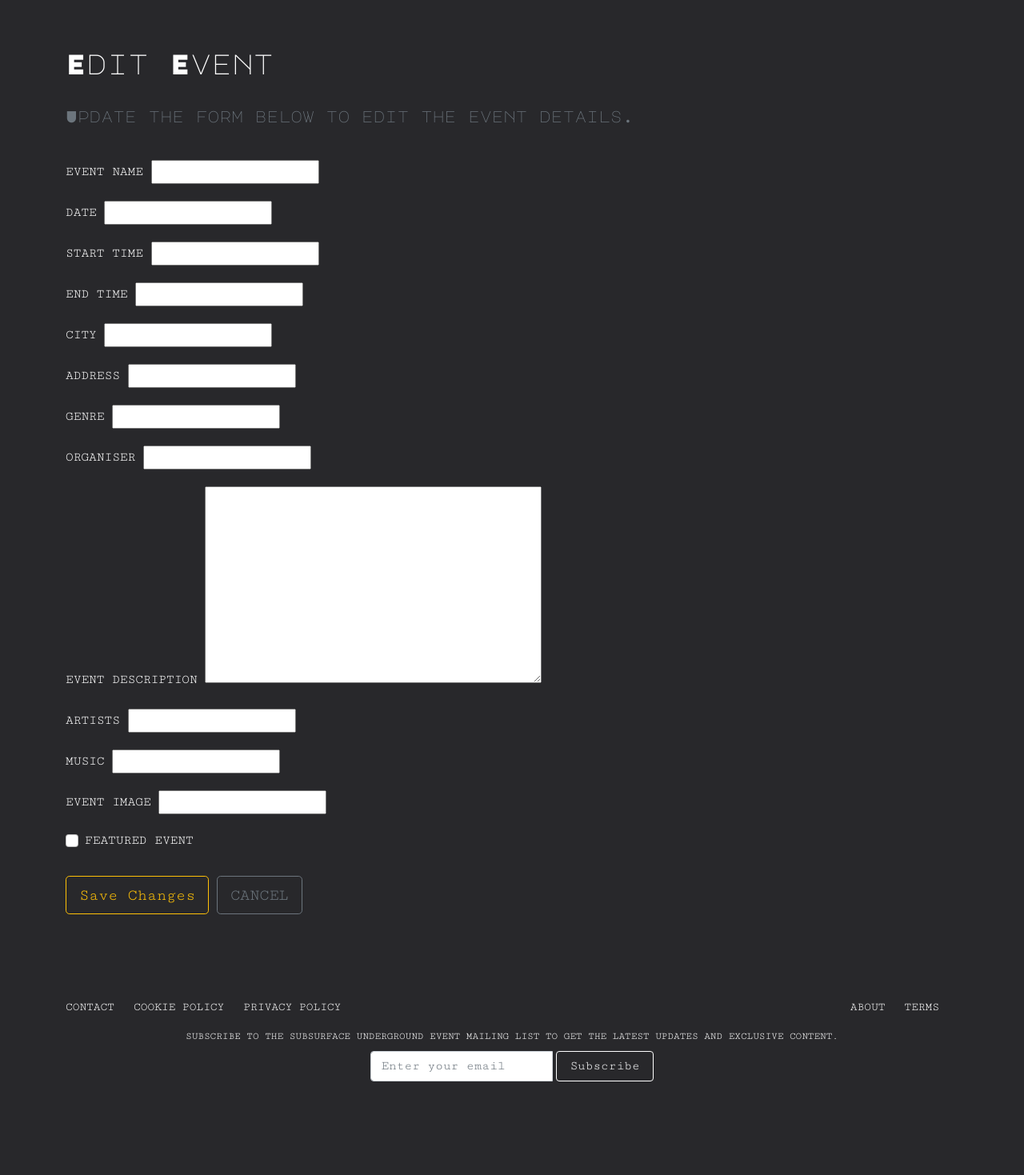
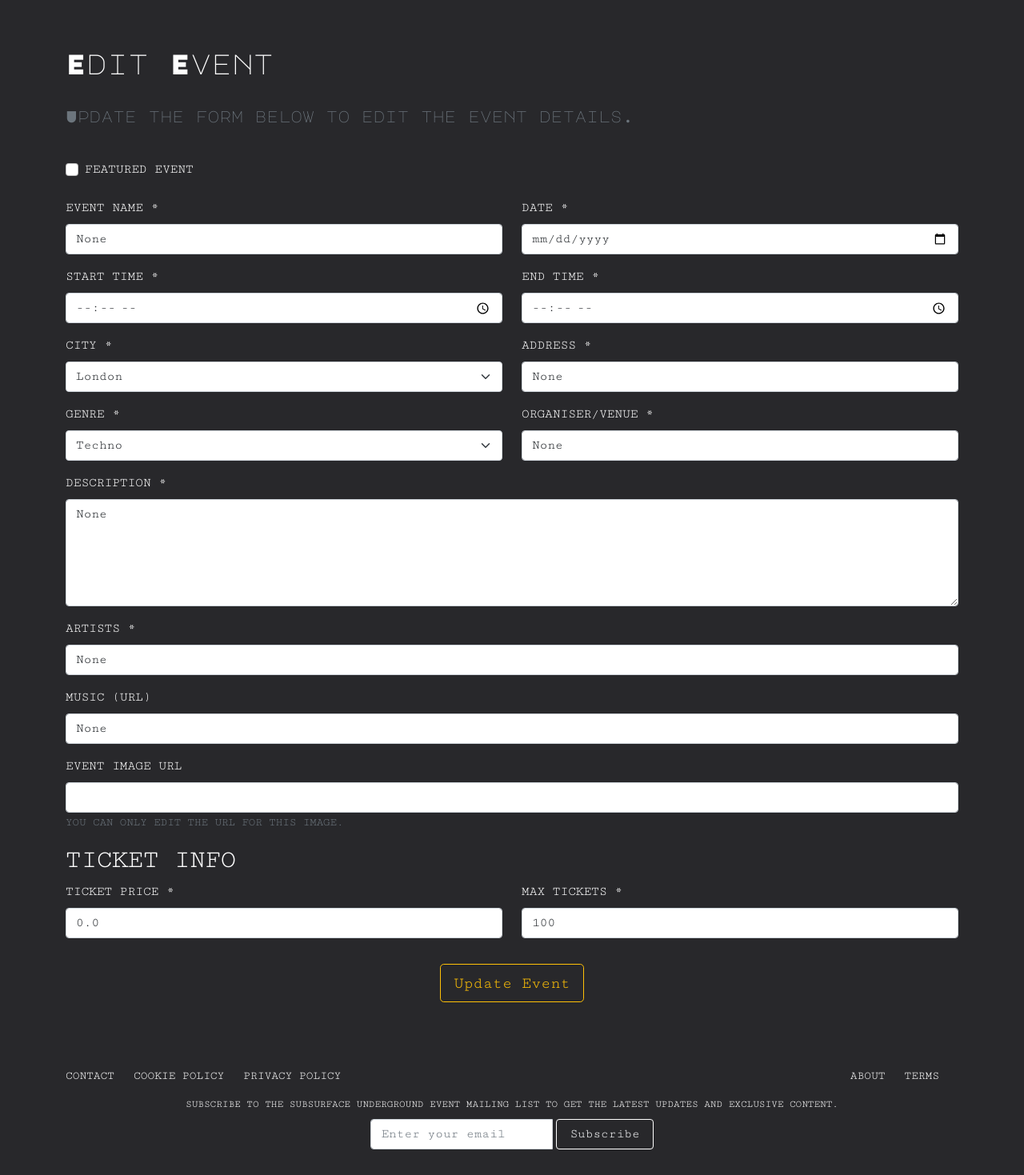
Before and after one commit to parduckids/milestone-project-four, a Django app: template event/templates/event/edit_event.html in a window 1280 px wide. Shown: the part 132-1601 px from the top of the page at 80% size. Before the commit the page ends 1484 px from the top, so only its background shows below. Run offline with Django 5.2, Linux system fonts and the light colour scheme; the template is opened without the code that fills it: values that come from a table or form of the project are taken from there, others are empty.

Commit message:
feat: update create, edit and details pages with the new ticket values

```diff
--- a/event/forms.py
+++ b/event/forms.py
@@ -6,5 +6,5 @@
         model = Event
         fields = [
             'event_name', 'date', 'start_time', 'end_time', 'city', 'address',
-            'genre', 'organiser', 'event_description', 'artists', 'music', 'event_image', 'featured'
+            'genre', 'organiser', 'event_description', 'artists', 'music', 'event_image', 'featured', 'ticket_price', "max_tickets"
         ]
--- a/event/templates/event/edit_event.html
+++ b/event/templates/event/edit_event.html
@@ -1,90 +1,127 @@
+
+<!-- NEW -->
+
+
 {% extends "base.html" %}
 {% load static %}
+<!-- Add title -->
 {% block extra_title %} Edit Event {% endblock %}
 
+<!-- Extend base template with content -->
 {% block content %}
+<!-- Page Content -->
 <div class="container mt-5 sexy-font">
     <h1>Edit Event</h1>
     <p class="text-muted">Update the form below to edit the event details.</p>
 </div>
 
+<!-- Edit Event Form -->
 <div class="container mt-4">
     <form id="edit-event-form" method="post" enctype="multipart/form-data">
         {% csrf_token %}
-        <div class="mb-3">
-            <label for="id_event_name" class="form-label">Event Name</label>
-            {{ form.event_name }}
+        <!-- add featured checkbox -->
+        <div class="form-check mb-4">
+            <input class="form-check-input" type="checkbox" id="event-featured" name="featured" value="true" {% if form.featured.value %}checked{% endif %}>
+            <label class="form-check-label" for="event-featured">
+                Featured Event
+            </label>
+        </div>
+        <div class="row">
+            <div class="col-md-6 mb-3">
+                <label for="event-name" class="form-label">Event Name *</label>
+                <input type="text" class="form-control" id="event-name" name="event_name"
+                    placeholder="Name of the event." value="{{ form.event_name.value }}" required>
+            </div>
+            <div class="col-md-6 mb-3">
+                <label for="event-date" class="form-label">Date *</label>
+                <input type="date" class="form-control" id="event-date" name="date" value="{{ form.date.value|date:'Y-m-d' }}" required>
+            </div>
+            <div class="col-md-6 mb-3">
+                <label for="event-start-time" class="form-label">Start Time *</label>
+                <input type="time" class="form-control" id="event-start-time" name="start_time" value="{{ form.start_time.value|time:'H:i' }}" required>
+            </div>
+            <div class="col-md-6 mb-3">
+                <label for="event-end-time" class="form-label">End Time *</label>
+                <input type="time" class="form-control" id="event-end-time" name="end_time" value="{{ form.end_time.value|time:'H:i' }}" required>
+            </div>
+        </div>
+        <div class="row">
+            <div class="col-md-6 mb-3">
+                <label for="event-city" class="form-label">City *</label>
+                <select class="form-select" id="event-city" name="city" required>
+                    <option value="" disabled>Choose a city.</option>
+                    <option value="london" {% if form.city.value == "london" %}selected{% endif %}>London</option>
+                    <option value="birmingham" {% if form.city.value == "birmingham" %}selected{% endif %}>Birmingham</option>
+                    <option value="manchester" {% if form.city.value == "manchester" %}selected{% endif %}>Manchester</option>
+                    <option value="bristol" {% if form.city.value == "bristol" %}selected{% endif %}>Bristol</option>
+                    <option value="liverpool" {% if form.city.value == "liverpool" %}selected{% endif %}>Liverpool</option>
+                    <option value="cardiff" {% if form.city.value == "cardiff" %}selected{% endif %}>Cardiff</option>
+                </select>
+            </div>
+            <div class="col-md-6 mb-3">
+                <label for="event-venue" class="form-label">Address *</label>
+                <input type="text" class="form-control" id="event-address" name="address"
+                    placeholder="For example: BS2 5RH, Bass street 45..." value="{{ form.address.value }}" required>
+            </div>
+        </div>
+        <div class="row">
+            <div class="col-md-6 mb-3">
+                <label for="event-genre" class="form-label">Genre *</label>
+                <select class="form-select" id="event-genre" name="genre" required>
+                    <option value="" disabled>Choose a genre.</option>
+                    <option value="techno" {% if form.genre.value == "techno" %}selected{% endif %}>Techno</option>
+                    <option value="house" {% if form.genre.value == "house" %}selected{% endif %}>House</option>
+                    <option value="experimental" {% if form.genre.value == "experimental" %}selected{% endif %}>Experimental</option>
+                    <option value="noise" {% if form.genre.value == "noise" %}selected{% endif %}>Noise</option>
+                </select>
+            </div>
+            <div class="col-md-6 mb-3">
+                <label for="event-organiser" class="form-label">Organiser/Venue *</label>
+                <input type="text" class="form-control" id="event-organiser" name="organiser"
+                    placeholder="Who is organising this event?" value="{{ form.organiser.value }}" required>
+            </div>
         </div>
 
         <div class="mb-3">
-            <label for="id_date" class="form-label">Date</label>
-            {{ form.date }}
+            <label for="event-description" class="form-label">Description *</label>
+            <textarea class="form-control" id="event-description" name="event_description" rows="5" required
+                placeholder="What's this event about?">{{ form.event_description.value }}</textarea>
+        </div>
+        <div class="mb-3">
+            <label for="event-artists" class="form-label">Artists *</label>
+            <input type="text" class="form-control" id="event-artists" name="artists"
+                placeholder="Enter artist names separated by a comma..." value="{{ form.artists.value }}" required>
+        </div>
+        <div class="mb-3">
+            <label for="event-music" class="form-label">Music (URL)</label>
+            <input type="url" class="form-control" id="event-music" name="music"
+                placeholder="Use a SoundCloud, YouTube, Spotify, etc. link." value="{{ form.music.value }}">
         </div>
 
         <div class="mb-3">
-            <label for="id_start_time" class="form-label">Start Time</label>
-            {{ form.start_time }}
-        </div>
-
-        <div class="mb-3">
-            <label for="id_end_time" class="form-label">End Time</label>
-            {{ form.end_time }}
-        </div>
-
-        <div class="mb-3">
-            <label for="id_city" class="form-label">City</label>
-            {{ form.city }}
-        </div>
-
-        <div class="mb-3">
-            <label for="id_address" class="form-label">Address</label>
-            {{ form.address }}
-        </div>
-
-        <div class="mb-3">
-            <label for="id_genre" class="form-label">Genre</label>
-            {{ form.genre }}
-        </div>
-
-        <div class="mb-3">
-            <label for="id_organiser" class="form-label">Organiser</label>
-            {{ form.organiser }}
-        </div>
-
-        <div class="mb-3">
-            <label for="id_event_description" class="form-label">Event Description</label>
-            {{ form.event_description }}
-        </div>
-
-        <div class="mb-3">
-            <label for="id_artists" class="form-label">Artists</label>
-            {{ form.artists }}
-        </div>
-
-        <div class="mb-3">
-            <label for="id_music" class="form-label">Music</label>
-            {{ form.music }}
-        </div>
-
-        <div class="mb-3">
-            <label for="id_event_image" class="form-label">Event Image</label>
-            {{ form.event_image }}
+            <label for="id_event_image_url" class="form-label">Event Image URL</label>
+            <input type="text" id="id_event_image_url" name="event_image_url" class="form-control" value="{{ form.event_image.value|default_if_none:'' }}">
+            <small class="form-text text-muted">You can only edit the URL for this image.</small>
+            <br>
             {% if event.event_image %}
-                <img src="{{ event.event_image.url }}" class="mt-2" alt="Event Image" style="max-width: 100%; height: auto;">
+                <img src="{{ event.event_image }}" class="mt-2 img-fluid" alt="Event Image">
             {% endif %}
         </div>
-
-        <!-- Add the featured checkbox -->
-        <div class="form-check mb-3">
-            <input class="form-check-input" type="checkbox" id="id_featured" name="featured" {% if form.instance.featured %}checked{% endif %}>
-            <label class="form-check-label" for="id_featured">
-                Featured Event
-            </label>
+        <div class="row">
+            <h2>Ticket Info</h2>
+            <div class="col-md-6 mb-3">
+                <label for="ticket-price" class="form-label">Ticket Price *</label>
+                <input type="number" step="0.01" class="form-control" id="ticket-price" name="ticket_price"
+                    placeholder="Price per ticket" value="{{ form.ticket_price.value }}" required>
+            </div>
+            <div class="col-md-6 mb-3">
+                <label for="max-tickets" class="form-label">Max Tickets *</label>
+                <input type="number" class="form-control" id="max-tickets" name="max_tickets"
+                    placeholder="Maximum number of tickets available" value="{{ form.max_tickets.value }}" required>
+            </div>
         </div>
-
-        <div class="mb-4">
-            <button type="submit" class="btn btn-outline-warning btn-lg btn-block mt-3">Save Changes</button>
-            <a href="{% url 'manage' %}" class="btn btn-outline-secondary btn-lg btn-block mt-3">Cancel</a>
+        <div class="text-center">
+            <button type="submit" class="btn btn-outline-warning btn-lg btn-block mt-3">Update Event</button>
         </div>
     </form>
 </div>
--- a/event/templates/event/event_detail.html
+++ b/event/templates/event/event_detail.html
@@ -65,6 +65,10 @@
                     <th scope="row">Genre</th>
                     <td>{{ event.genre }}</td>
                 </tr>
+                <tr>
+                    <th scope="row">Ticket Price</th>
+                    <td>£ {{ event.ticket_price }}</td>
+                </tr>
             </table>
 
             <a href="#" class="btn btn-outline-warning btn-lg btn-block mt-3">
```
Also changed, not shown: event/templates/event/create_event.html (+21 -7 lines).
